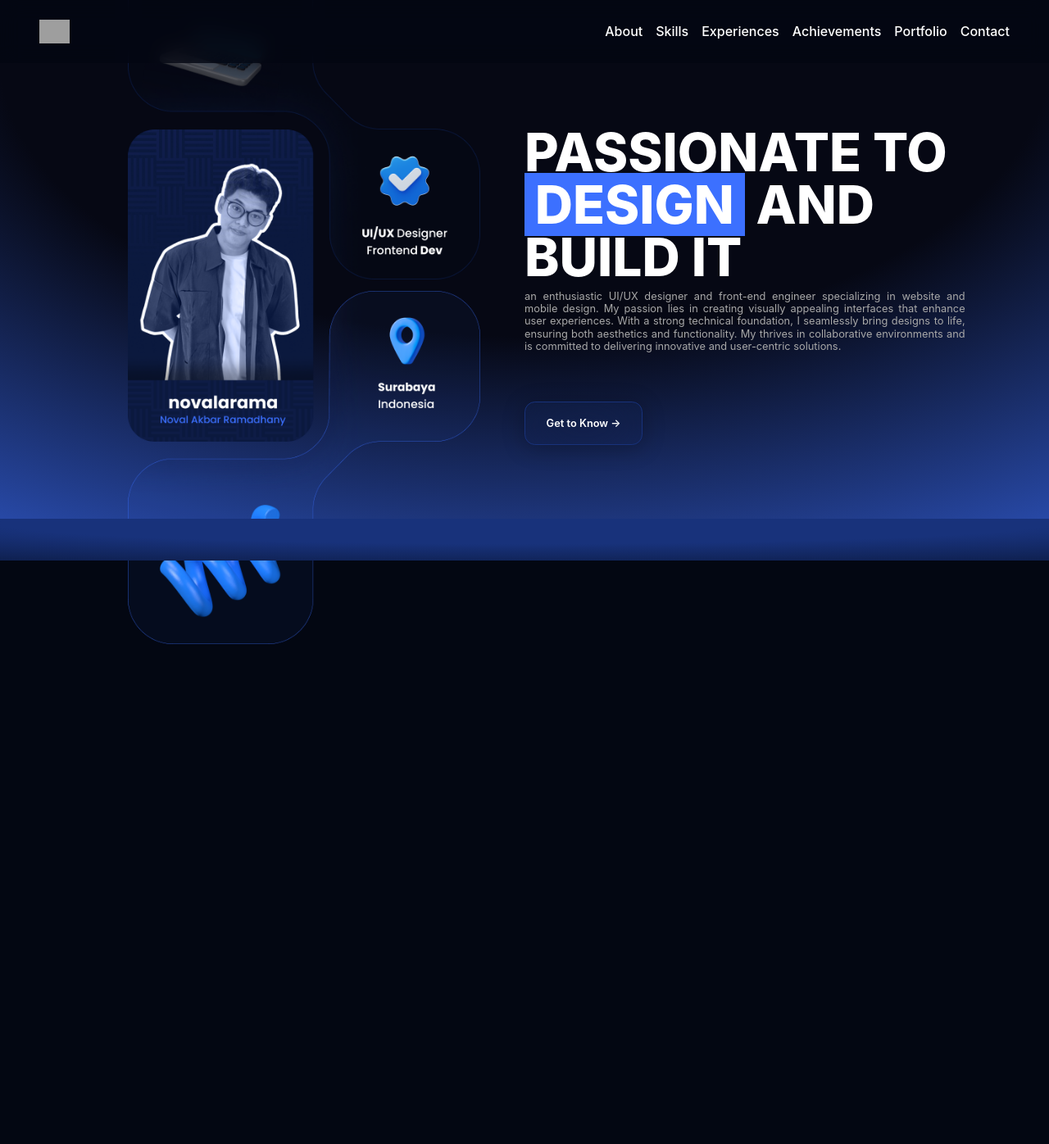
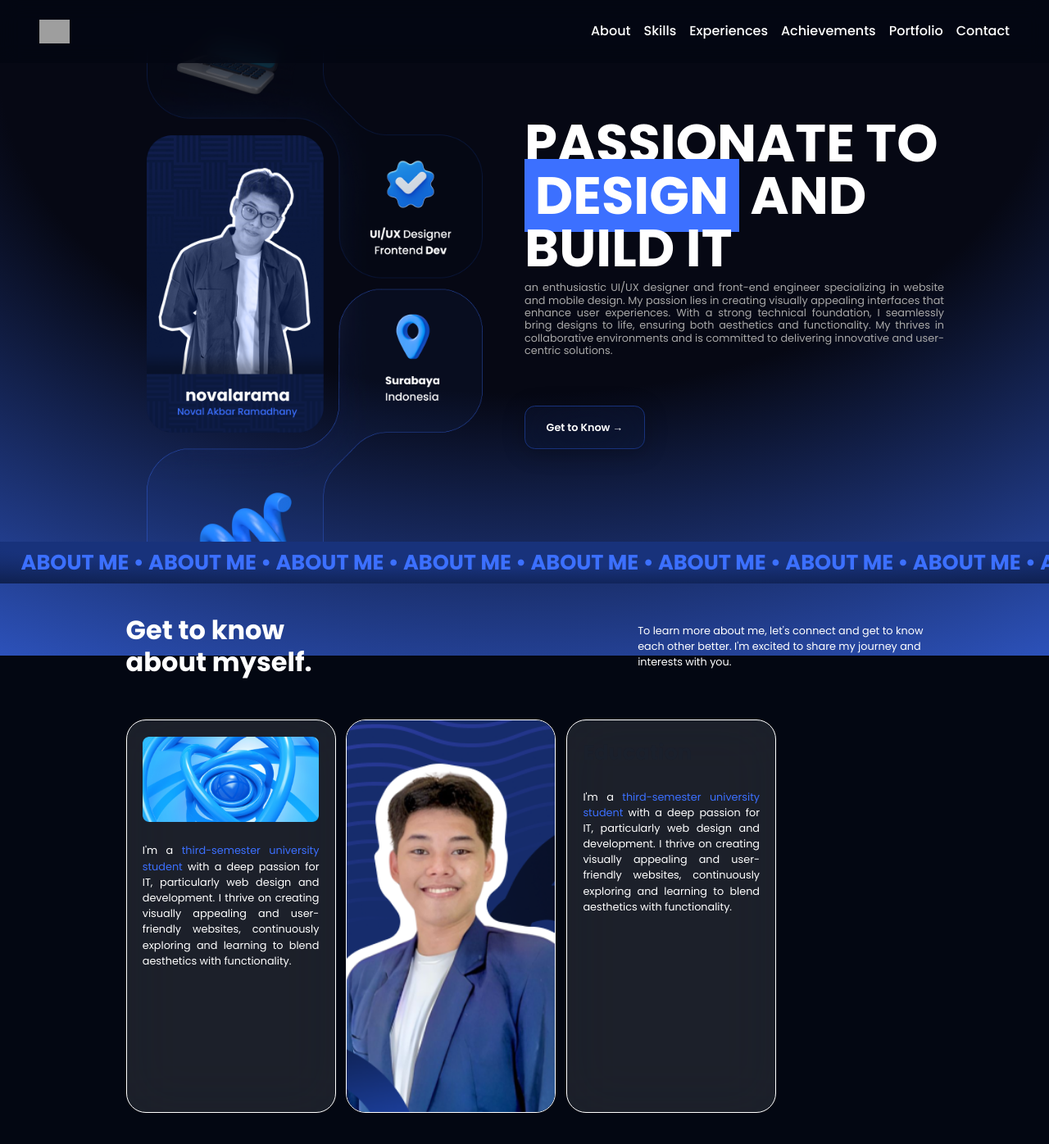
Before and after one commit to novalarama/Personal-Web-V2, a Next.js app: page / in a window 1280 px wide. Shown: the top 1396 px of the page at 82% size. Before the commit the page ends 800 px from the top, so only its background shows below. Built offline with nearby package versions, Linux system fonts and the light colour scheme; grey boxes are pictures that could not be loaded.

Commit message:
feat: updated about

```diff
--- a/src/app/page.tsx
+++ b/src/app/page.tsx
@@ -1,11 +1,11 @@
-'use client';
+"use client";
 
 import React, { useEffect } from "react";
 import Header from "@/components/Header";
 import Landing from "@/components/Landing";
 import About from "@/components/About";
 import Lenis from "lenis";
-import { Box } from "@chakra-ui/react";
+import { Box, Container, VStack } from "@chakra-ui/react";
 
 const LandingPage: React.FC = () => {
   useEffect(() => {
@@ -34,13 +34,24 @@ const LandingPage: React.FC = () => {
   ];
 
   return (
-    <Box className="flex flex-col items-center bg-gray-950" background="radial-gradient(125% 125% at 50% 10%, #060814 40%, #3C70FF 100%)">
-      <Header
-        logo="https://cdn.builder.io/api/v1/image/assets/TEMP/a580203fede5ad2470b2de709e88a492a7da55d9e9ea3a7f0cb978f1023c0b86?apiKey=42c352afd4764937ae53b030b073a4c4&&apiKey=42c352afd4764937ae53b030b073a4c4"
-        menuItems={menuItems}
-      />
-      <Landing />
-      <About />
+    <Box overflowX="hidden" fontFamily="Poppins">
+      <Box
+        position="fixed"
+        top="0"
+        zIndex="-10"
+        height="100vh"
+        width="100vw"
+        background="radial-gradient(125% 125% at 50% 10%, #060814 40%, #3C70FF 100%)"
+      >
+        <Box height="full" width="full" px="5" py="24"></Box>
+      </Box>
+      <Container maxW="container.xl">
+        <VStack>
+          <Header logo="https://cdn.builder.io/api/v1/image/assets/TEMP/a580203fede5ad2470b2de709e88a492a7da55d9e9ea3a7f0cb978f1023c0b86?apiKey=42c352afd4764937ae53b030b073a4c4&&apiKey=42c352afd4764937ae53b030b073a4c4" menuItems={menuItems}/>
+          <Landing />
+          <About />
+        </VStack>
+      </Container>
     </Box>
   );
 };
--- a/src/components/About.tsx
+++ b/src/components/About.tsx
@@ -1,32 +1,49 @@
-import { ChakraProvider, Box, Text, Flex } from "@chakra-ui/react";
-import { motion } from "framer-motion";
+import { ChakraProvider, Box, Text, HStack, Image } from "@chakra-ui/react";
+import { motion, useAnimation } from "framer-motion";
+import { useEffect, useState } from "react";
 
 export default function About() {
-  const aboutText = "ABOUT ME • ".repeat(10);
+  const aboutText = "ABOUT ME • ".repeat(20);
+  const [scrollY, setScrollY] = useState(0);
+
+  useEffect(() => {
+    const handleScroll = () => {
+      setScrollY(window.scrollY);
+    };
+
+    window.addEventListener("scroll", handleScroll);
+
+    return () => {
+      window.removeEventListener("scroll", handleScroll);
+    };
+  }, []);
 
   return (
     <ChakraProvider>
+      <Box top="0" px={{ base: "4vw", md: "12vw" }}>
         <Box
           w="100vw"
           overflow="hidden"
           bg="yellow"
-        mt={{ base: "4vw", md: "-12vw" }}
+          mt={{ base: "4vw", md: "-1vw" }}
           h={{ base: "8vw", md: "4vw" }}
           background="radial-gradient(125% 125% at 50% 10%, #18327B 40%, #0B193E 100%)"
           display="flex"
           alignItems="center"
+          position="relative"
         >
           <motion.div
-          style={{ display: "flex", whiteSpace: "nowrap" }}
-          animate={{ x: ["100%", "-100%"] }}
-          transition={{
-            repeat: Infinity,
-            duration: 60,
-            ease: "linear"
+            style={{
+              display: "flex",
+              whiteSpace: "nowrap",
+              position: "absolute",
+              transform: `translateX(${scrollY * -0.5}px)`,
             }}
           >
             <Text
               textAlign="center"
+              w="fit-content"
+              overflow="hidden"
               fontSize={{ base: "4vw", md: "2vw" }}
               color="#3C70FF"
               fontWeight="extrabold"
@@ -36,6 +53,95 @@ export default function About() {
             </Text>
           </motion.div>
         </Box>
+        <Box px={{ base: "4vw", md: "12vw" }} py={{ base: "0vw", md: "3vw" }}>
+          <HStack justifyContent="space-between">
+            <Text
+              fontSize={{ base: "4vw", md: "2.5vw" }}
+              fontWeight="extrabold"
+              color="#fff"
+              lineHeight={{ base: "5vw", md: "3vw" }}
+            >
+              Get to know <br />
+              about myself.
+            </Text>
+            <Text color="#fff" fontSize={{ base: "3vw", md: "1vw" }}>
+              To learn more about me, let&apos;s connect and get to know <br />{" "}
+              each other better. I&apos;m excited to share my journey and <br />{" "}
+              interests with you.
+            </Text>
+          </HStack>
+          <HStack my="4vw" gap="1vw" alignItems="stretch">
+            {" "}
+            <Box
+              w={{ base: "100%", md: "20vw" }}
+              borderRadius="24px"
+              border="0.5px solid #FFF"
+              background="rgba(255, 255, 255, 0.10)"
+              backdropFilter="blur(32px)"
+              px="1.5vw"
+              py="1.5vw"
+              h="60vh"
+            >
+              <Image src="assets/illustration-2.png" alt="" />
+              <Text
+                mt="2vw"
+                fontSize={{ base: "3vw", md: "1vw" }}
+                color="#fff"
+                w="fit-content"
+                textAlign="justify"
+              >
+                I&apos;m a{" "}
+                <Box as="span" color="#3C70FF">
+                  third-semester university student
+                </Box>{" "}
+                with a deep passion for IT, particularly web design and
+                development. I thrive on creating visually appealing and
+                user-friendly websites, continuously exploring and learning to
+                blend aesthetics with functionality.
+              </Text>
+            </Box>
+            <Box
+              w={{ base: "100%", md: "20vw" }}
+              minH="full"
+              borderRadius="24px"
+              border="0.5px solid #FFF"
+              background="rgba(255, 255, 255, 0.10)"
+              backdropFilter="blur(32px)"
+              overflow="hidden"
+            >
+              <Image src="assets/photo-1.png" w="100%" h="100%" objectFit="cover" alt="" />
+            </Box>
+            <Box
+              w={{ base: "100%", md: "20vw" }}
+              borderRadius="24px"
+              border="0.5px solid #FFF"
+              background="rgba(255, 255, 255, 0.10)"
+              backdropFilter="blur(32px)"
+              px="1.5vw"
+              py="1.5vw"
+              h="60vh"
+            >
+              <Text fontSize={{base: "2vw", md: "2vw"}} fontWeight="extrabold" color="ffffff">Education</Text>
+              <Text
+                mt="2vw"
+                fontSize={{ base: "3vw", md: "1vw" }}
+                color="#fff"
+                w="fit-content"
+                textAlign="justify"
+              >
+                I&apos;m a{" "}
+                <Box as="span" color="#3C70FF">
+                  third-semester university student
+                </Box>{" "}
+                with a deep passion for IT, particularly web design and
+                development. I thrive on creating visually appealing and
+                user-friendly websites, continuously exploring and learning to
+                blend aesthetics with functionality.
+              </Text>
+            </Box>
+          </HStack>
+        </Box>
+      </Box>
     </ChakraProvider>
   );
 }
--- a/src/components/Landing.tsx
+++ b/src/components/Landing.tsx
@@ -21,9 +21,9 @@ export default function Landing() {
     <ChakraProvider>
       <Box
         w={{ base: "100%", md: "100%" }}
-        mt={{ base: "30%", lg: "5%" }}
+        mt={{ base: "30%", lg: "14%" }}
         maxW="100%"
-        px={{ base: "4vw", md: "8vw" }}
+        px={{ base: "4vw", md: "10vw" }}
       >
         <Flex
           justifyContent="center"
@@ -32,7 +32,15 @@ export default function Landing() {
           flexDir={{ base: "column", md: "row" }}
         >
           <VStack w="100%" alignItems="center">
-            <Image src="assets/illustration-1.png" alt="" w="80%" mt={{ base: "-24vw", md: "-12vw"}}/>
+            <Image
+              src="assets/illustration-1.png"
+              alt=""
+              mt={{ base: "-24vw", md: "-12vw" }}
+              w={{ base: "80%", md: "80%" }}
+              h={{ base: "auto", md: "50vw" }}
+              objectFit={{ base: "contain", md: "cover" }}
+              overflow="hidden"
+            />
           </VStack>
           <VStack
             w="100%"
@@ -57,7 +65,7 @@ export default function Landing() {
             <Text
               color="#A8A8A8"
               lineHeight={{ base: "2vw", md: "1.2vw" }}
-              fontSize={{ base: "2vw", md: "1vw" }}
+              fontSize={{ base: "3vw", md: "1vw" }}
               zIndex="2"
               textAlign={{ base: "center", md: "justify" }}
             >
```
Also changed, not shown: public/assets/illustration-2.png (added), public/assets/photo-1.png (added). Lines whose indentation alone changed are shown as unchanged.
